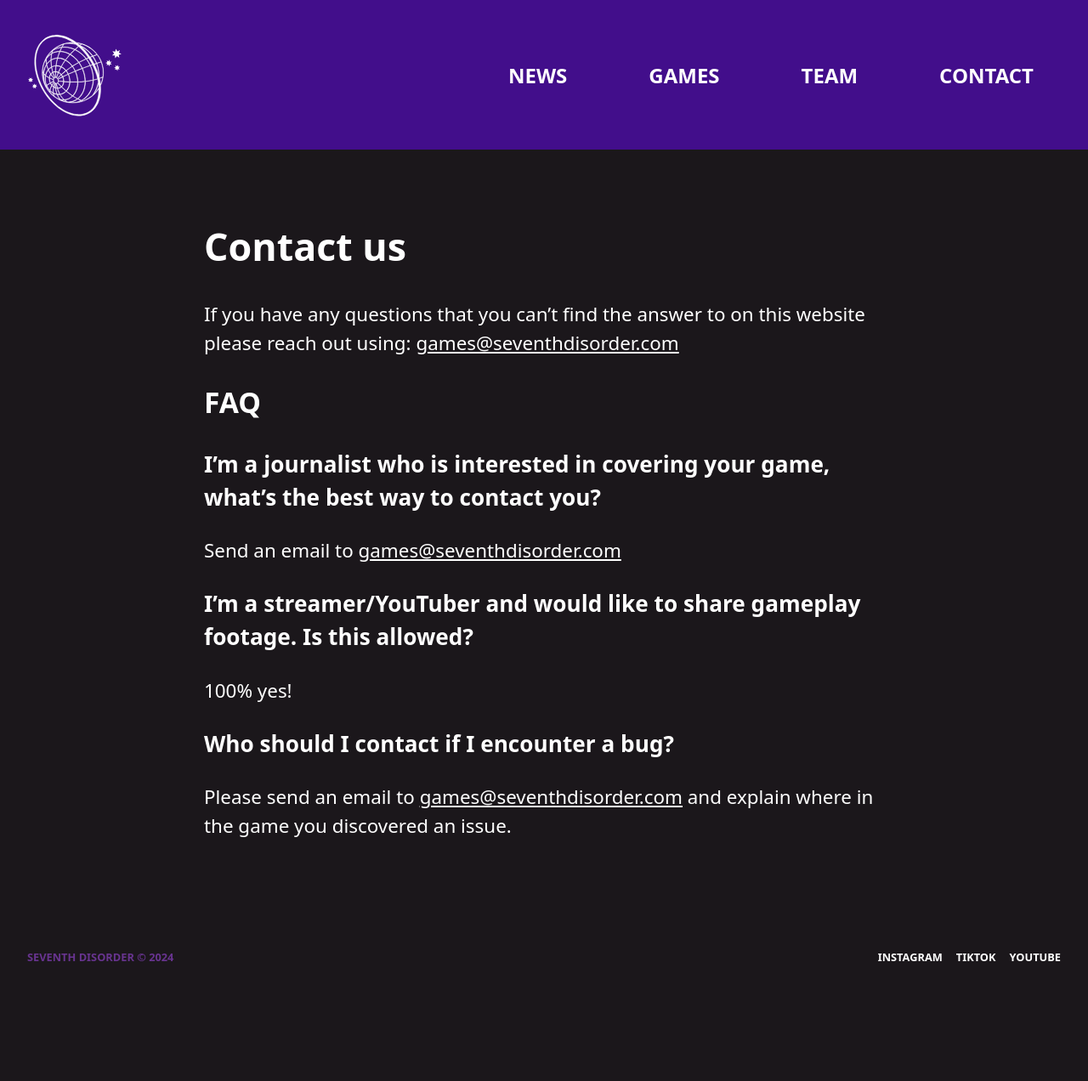
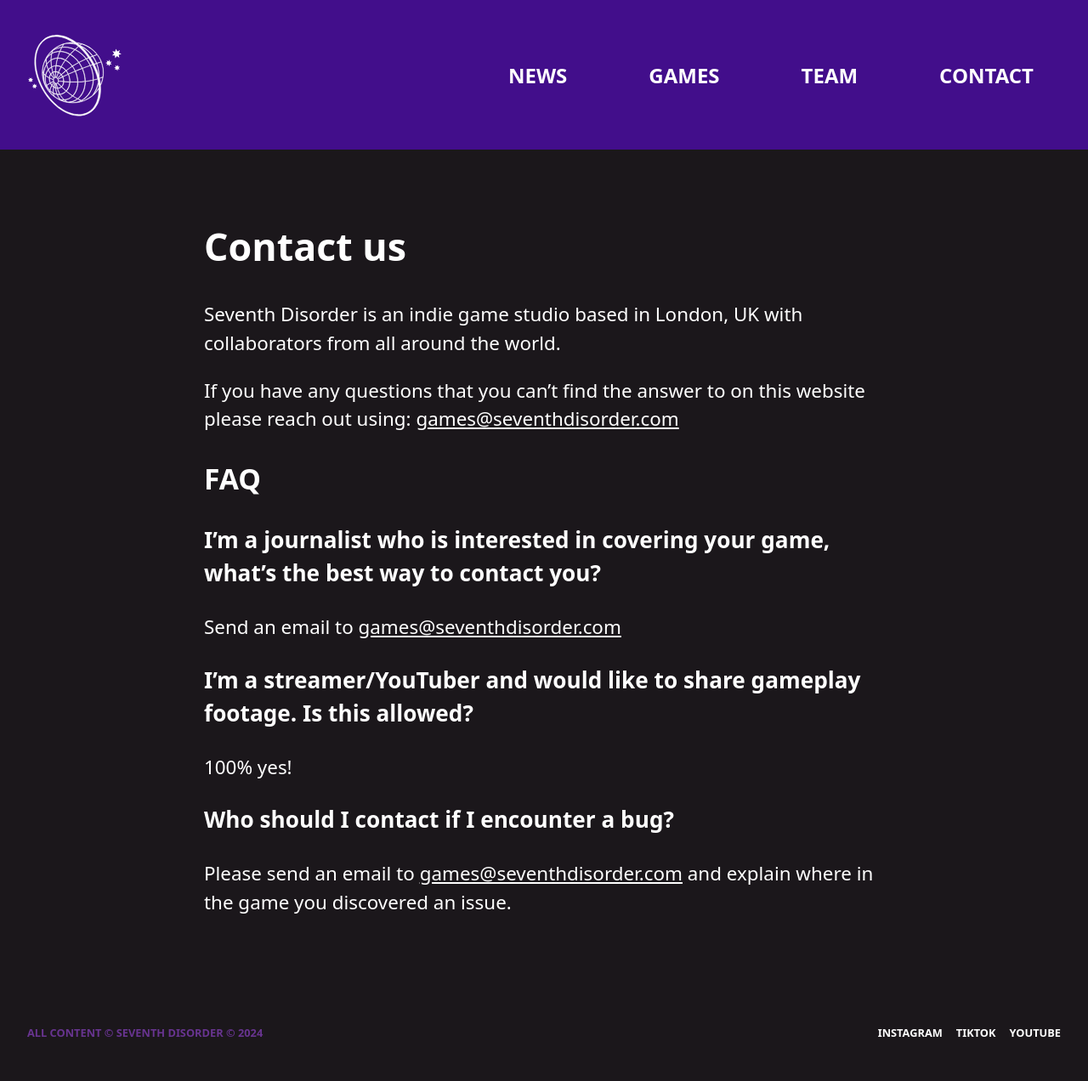
Before and after one commit to jazibobs/seventhdisorder, a Jekyll site: the page built from contact.md, in a window 1280 px wide. Shown: the whole page at 85% size. Built offline with Jekyll 4.4.1, drawn with Linux system fonts in a browser that asks for light colours; before the commit the page ends 1183 px from its top, so only the background shows below that.

```diff
--- a/_includes/footer.html
+++ b/_includes/footer.html
@@ -1,5 +1,5 @@
 <footer class="site-footer h-card">
-    <span>Seventh Disorder &copy; 2024</span>
+    <span>All content &copy; Seventh Disorder &copy; 2024</span><br>
     <nav class="socials-menu">
         <ul>
             <li>
--- a/contact.md
+++ b/contact.md
@@ -2,6 +2,8 @@
 title: Contact us
 layout: base
 ---
+
+Seventh Disorder is an indie game studio based in London, UK with collaborators from all around the world.
 
 If you have any questions that you can't find the answer to on this website please reach out using: [games@seventhdisorder.com](mailto:games@seventhdisorder.com)
 
```
